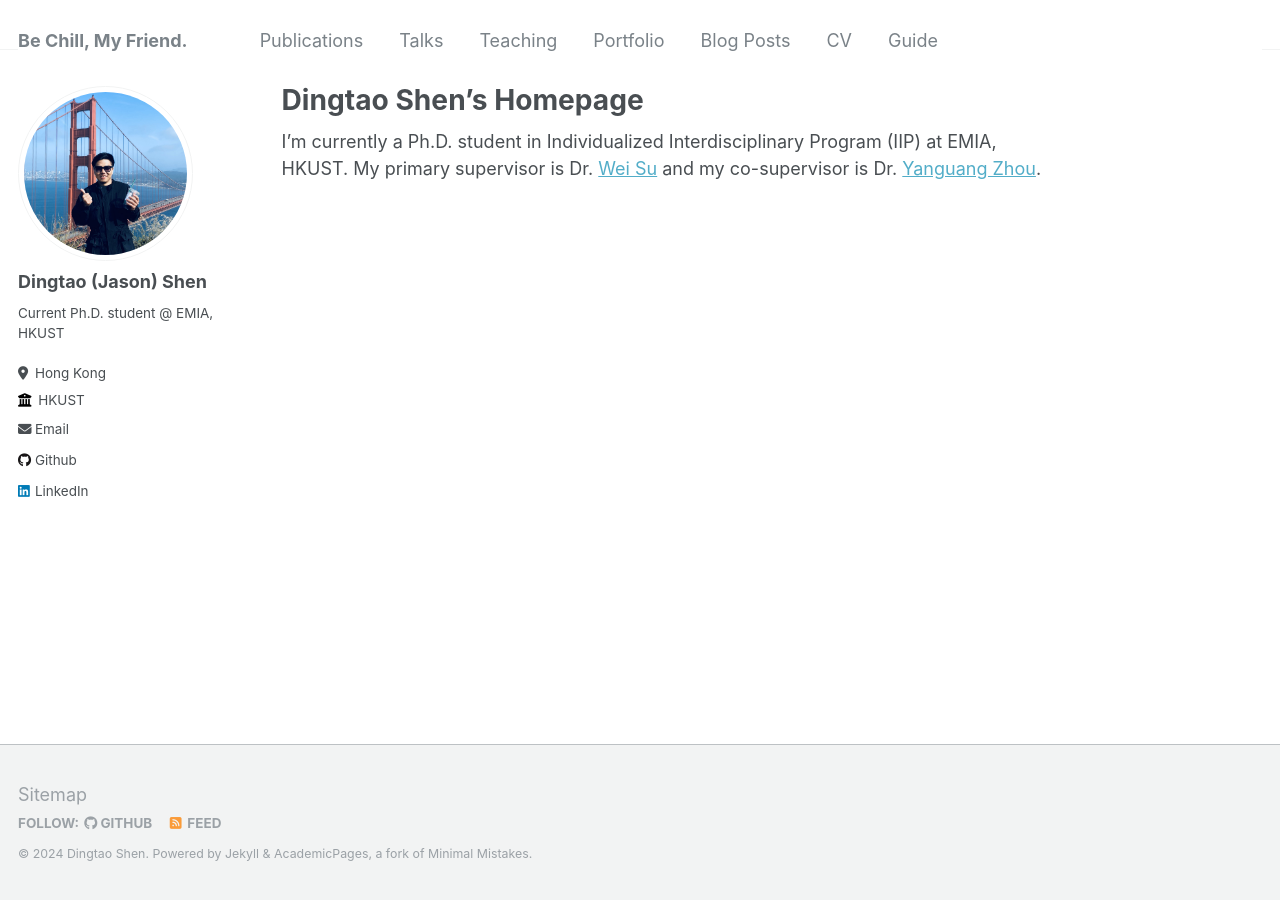
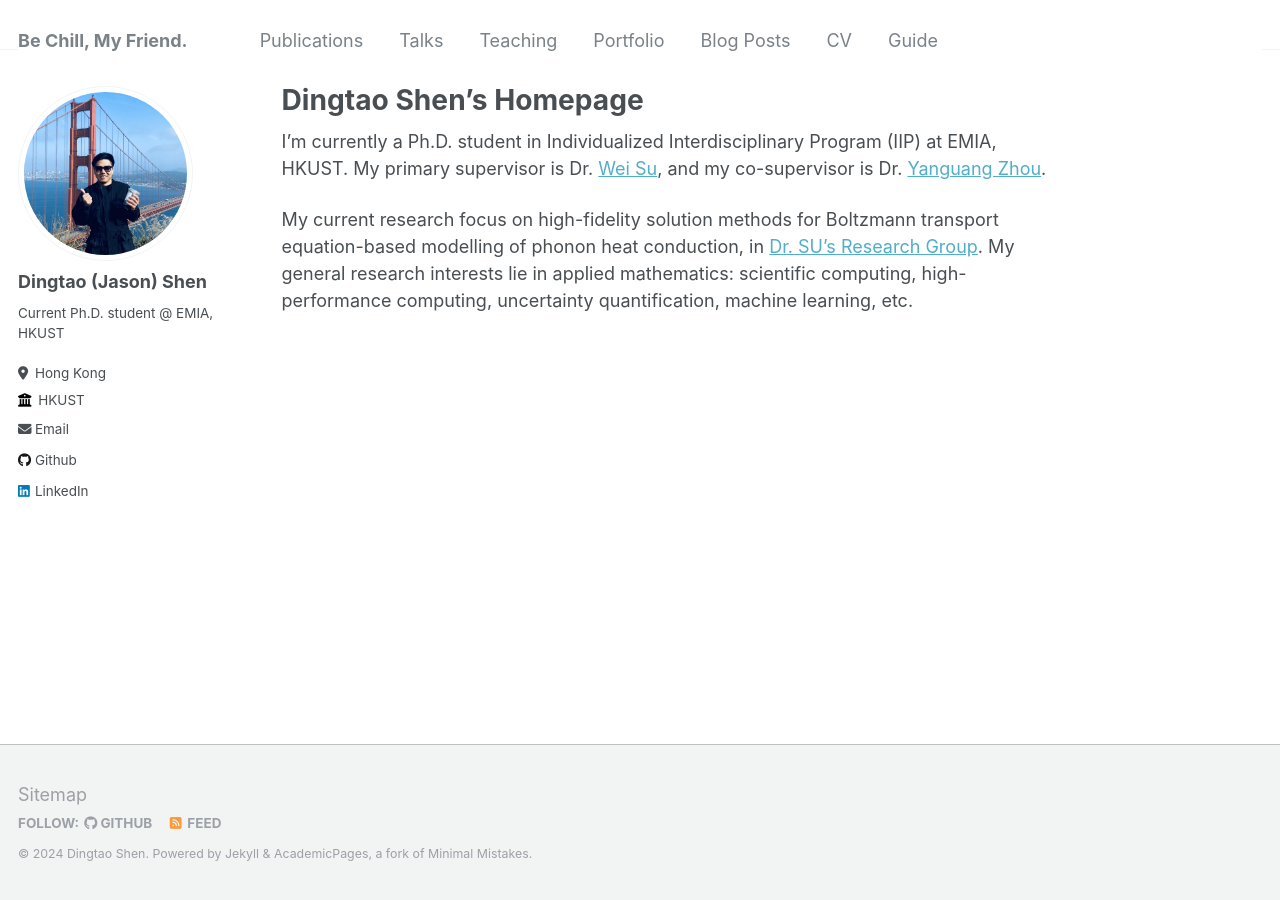
Before and after one commit to dingtao-shen/dingtao-shen.github.io, a Jekyll site: the page built from _pages/about.md, in a window 1280 px wide. Built offline with Jekyll 4.4.1, drawn with Linux system fonts in a browser that asks for light colours.

Commit message:
Update about.md

```diff
--- a/_pages/about.md
+++ b/_pages/about.md
@@ -7,4 +7,6 @@
   - /about.html
 ---
 
-I'm currently a Ph.D. student in Individualized Interdisciplinary Program (IIP) at EMIA, HKUST. My primary supervisor is Dr. [Wei Su](https://weisu-mae.github.io/) and my co-supervisor is Dr. [Yanguang Zhou](https://seng.hkust.edu.hk/about/people/faculty/yanguang-zhou).
+I'm currently a Ph.D. student in Individualized Interdisciplinary Program (IIP) at EMIA, HKUST. My primary supervisor is Dr. [Wei Su](https://facultyprofiles.hkust.edu.hk/profiles.php?profile=wei-su-weisu), and my co-supervisor is Dr. [Yanguang Zhou](https://seng.hkust.edu.hk/about/people/faculty/yanguang-zhou).
+
+My current research focus on high-fidelity solution methods for Boltzmann transport equation-based modelling of phonon heat conduction, in [Dr. SU's Research Group](https://weisu-mae.github.io/). My general research interests lie in applied mathematics: scientific computing, high-performance computing, uncertainty quantification, machine learning, etc.
```
